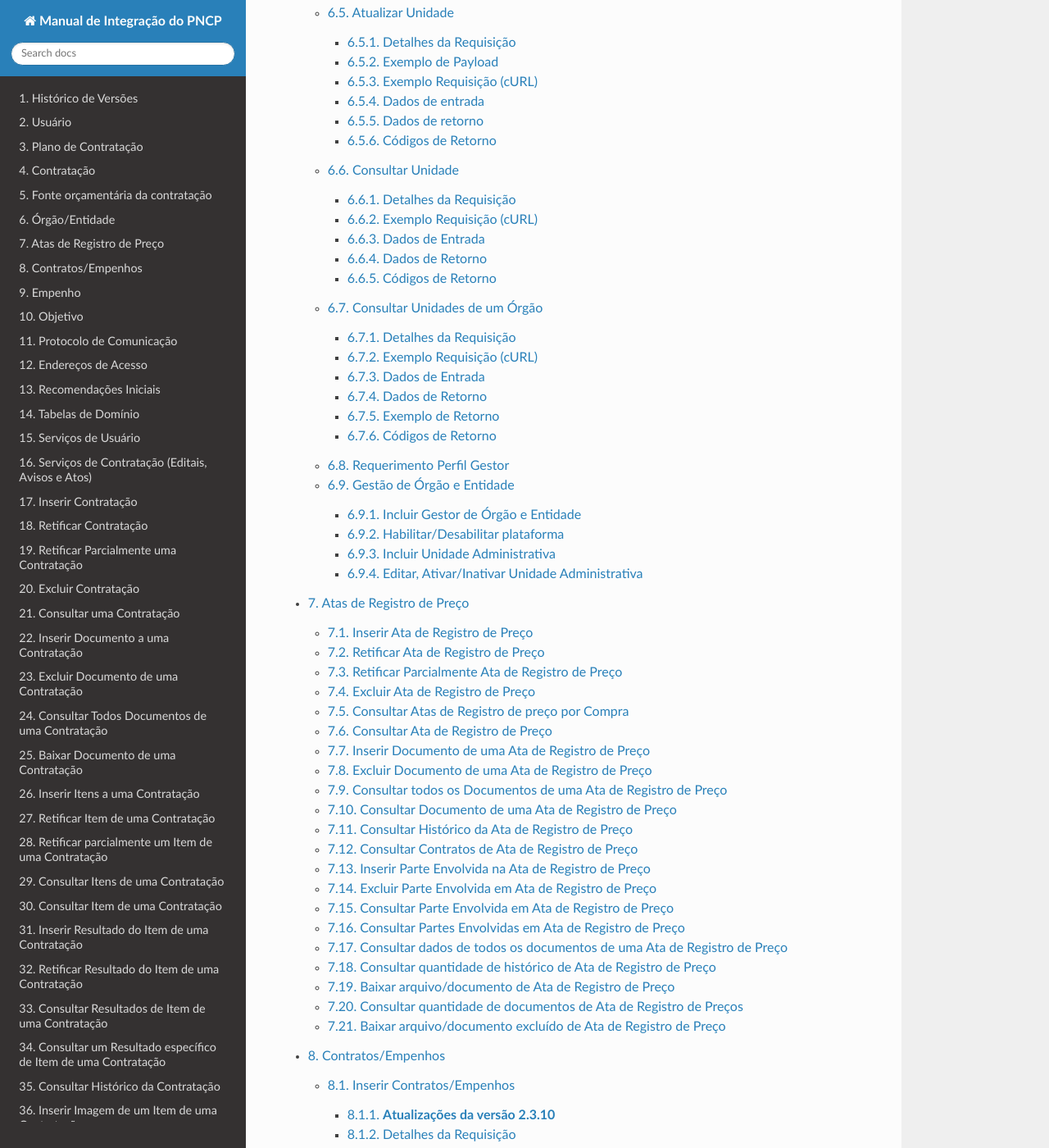
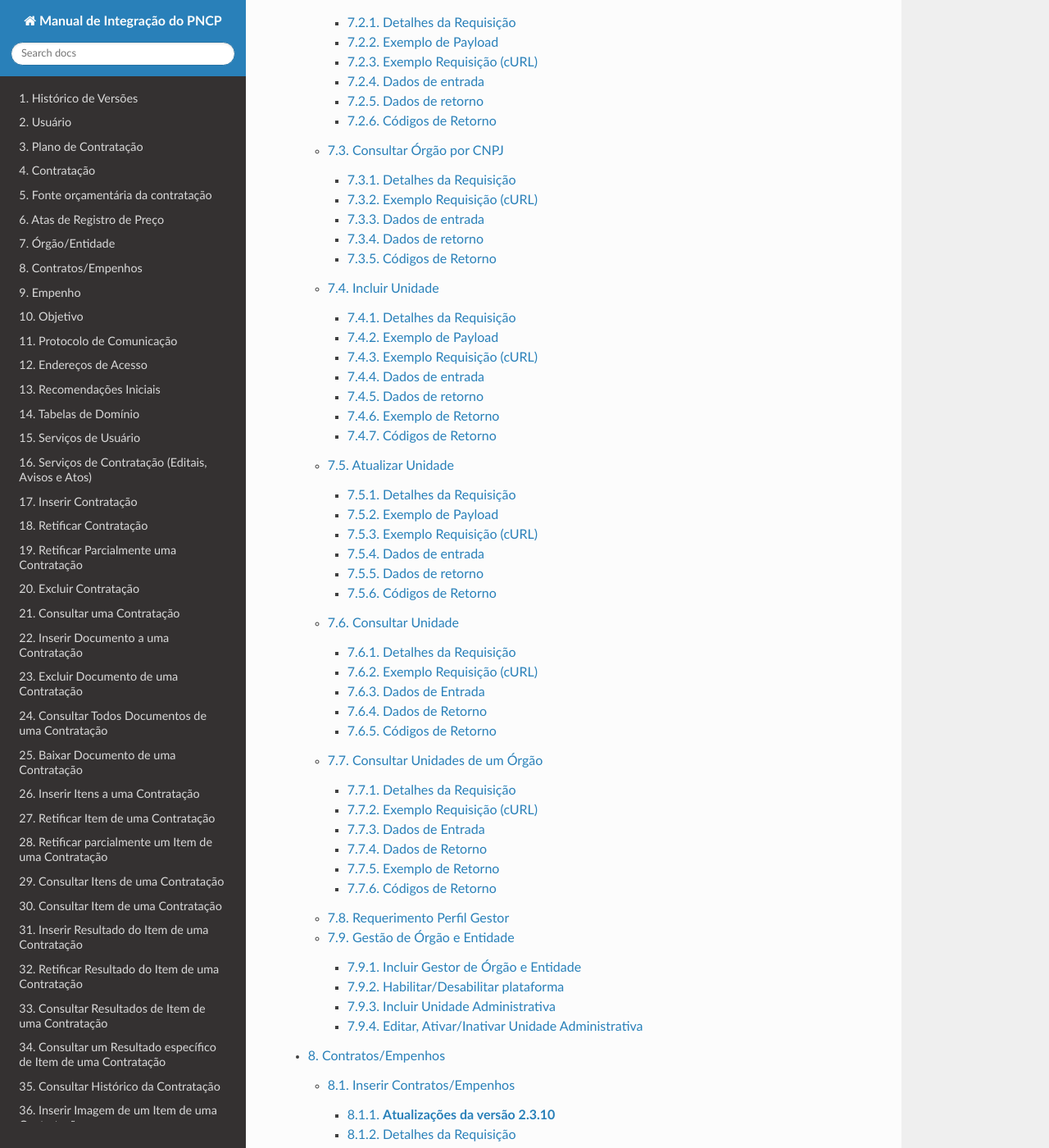
Before and after one commit to carlosmgi/Manual-de-Integracao-do-PNCP, a Sphinx documentation site: the page built from docs/source/index.rst, in a window 1280 px wide and 1400 px high, scrolled down 11074 px. Shown: the whole window at 82% size. Built offline with Sphinx 7.4.7 and the Read the Docs theme 3.1.0, drawn with Linux system fonts in a browser that asks for light colours; pages that are not in the unit, such as notebooks, are missing from menus; some of the changed text lies outside the part shown.

Commit message:
Update index.rst

```diff
--- a/docs/source/index.rst
+++ b/docs/source/index.rst
@@ -24,8 +24,8 @@
    plano_de_contratacao/index
    contratacao/index
    Fonte_orcamentaria_da_contratacao/index
+   ata_de_registro_de_preco/index
    orgao_entidade/index
-   ata_de_registro_de_preco/index
    contrato_empenho/index
    empenho/index
    Objetivo
```
